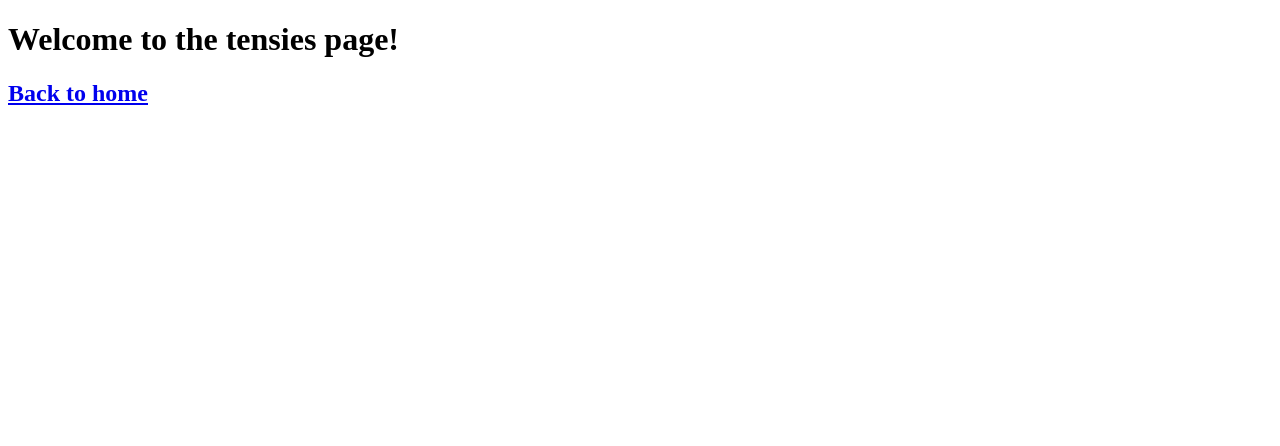
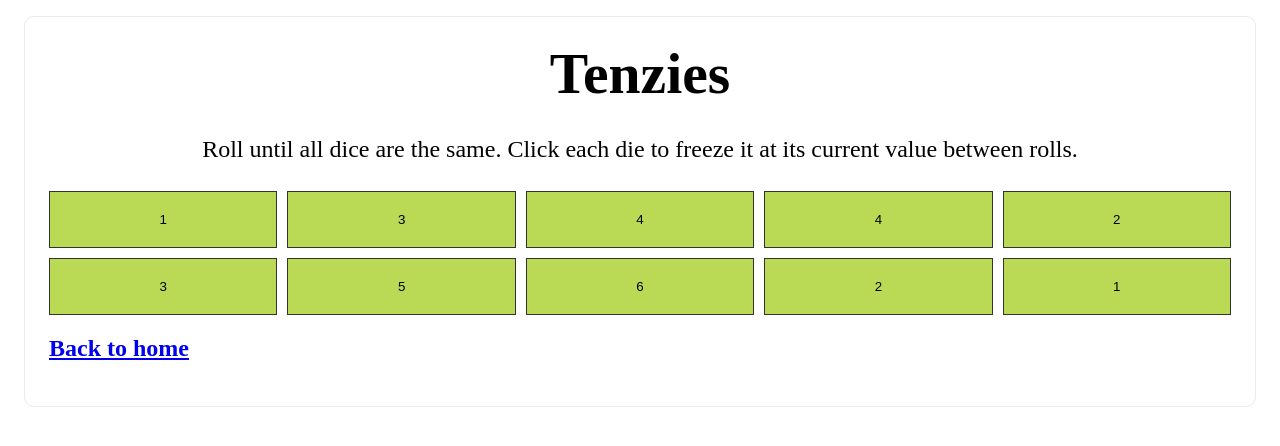
Before and after one commit to jyoung10078/acadia, a Next.js app: page /tensies/page in a window 1280 px wide. Shown: the top 446 px of the page. Built offline with nearby package versions, Linux system fonts and the light colour scheme.

Commit message:
Initial Layout of Tensies

```diff
--- a/pages/index.modules.css
+++ /dev/null
@@ -1,74 +0,0 @@
-html,
-body {
-  padding: 0;
-  margin: 0;
-  font-family:
-    Inter,
-    -apple-system,
-    BlinkMacSystemFont,
-    Segoe UI,
-    Roboto,
-    Oxygen,
-    Ubuntu,
-    Cantarell,
-    Fira Sans,
-    Droid Sans,
-    Helvetica Neue,
-    sans-serif;
-}
-
-a {
-  color: inherit;
-  text-decoration: none;
-}
-
-* {
-  box-sizing: border-box;
-}
-
-img {
-  max-width: 100%;
-  height: auto;
-}
-
-main {
-    padding: 5rem 0;
-    flex: 1;
-    display: flex;
-    flex-direction: column;
-    justify-content: center;
-    align-items: center;
-  }
-  footer {
-    width: 100%;
-    height: 100px;
-    border-top: 1px solid #eaeaea;
-    display: flex;
-    justify-content: center;
-    align-items: center;
-  }
-  footer img {
-    margin-left: 0.5rem;
-  }
-  footer a {
-    display: flex;
-    justify-content: center;
-    align-items: center;
-    text-decoration: none;
-    color: inherit;
-  }
-  code {
-    background: #fafafa;
-    border-radius: 5px;
-    padding: 0.75rem;
-    font-size: 1.1rem;
-    font-family:
-      Menlo,
-      Monaco,
-      Lucida Console,
-      Liberation Mono,
-      DejaVu Sans Mono,
-      Bitstream Vera Sans Mono,
-      Courier New,
-      monospace;
-  }
--- a/pages/tensies/page.tsx
+++ b/pages/tensies/page.tsx
@@ -1,14 +1,28 @@
-
+'use client';
 import Link from 'next/link';
-import styles from '../tensies/tensies.modules.css';
+import styles from '../../styles/Home.module.css';
+import { useState } from 'react';
 
 export default function Page() {
+    const [diceArray, setDiceArray] = useState<number[]>([1,3,4,4,2,3,5,6,2,1]);
+
+
+
     return(
         <>
-            <h1>Welcome to the tensies page!</h1>
-            <h2>
-                <Link href="/">Back to home</Link>
-            </h2>
+            <body>
+                <div className={styles.specialcard}>
+                    <h1 className={styles.title}>Tenzies</h1>
+                    <p className={styles.description}>Roll until all dice are the same. Click each die to freeze it at its current value between rolls.</p>
+                    <div className={styles.dice_container}>
+                        {diceArray.map((die) => <button className={styles.die}>{die}</button>)}
+                    </div>
+                    <h2>
+                        <Link href="/">Back to home</Link>
+                    </h2>
+                </div>
+            </body>
+
         </>
 
     )
--- a/pages/tensies/tensies.modules.css
+++ /dev/null
@@ -1,74 +0,0 @@
-html,
-body {
-  padding: 0;
-  margin: 0;
-  font-family:
-    Inter,
-    -apple-system,
-    BlinkMacSystemFont,
-    Segoe UI,
-    Roboto,
-    Oxygen,
-    Ubuntu,
-    Cantarell,
-    Fira Sans,
-    Droid Sans,
-    Helvetica Neue,
-    sans-serif;
-}
-
-a {
-  color: inherit;
-  text-decoration: none;
-}
-
-* {
-  box-sizing: border-box;
-}
-
-img {
-  max-width: 100%;
-  height: auto;
-}
-
-main {
-    padding: 5rem 0;
-    flex: 1;
-    display: flex;
-    flex-direction: column;
-    justify-content: center;
-    align-items: center;
-  }
-  footer {
-    width: 100%;
-    height: 100px;
-    border-top: 1px solid #eaeaea;
-    display: flex;
-    justify-content: center;
-    align-items: center;
-  }
-  footer img {
-    margin-left: 0.5rem;
-  }
-  footer a {
-    display: flex;
-    justify-content: center;
-    align-items: center;
-    text-decoration: none;
-    color: inherit;
-  }
-  code {
-    background: #fafafa;
-    border-radius: 5px;
-    padding: 0.75rem;
-    font-size: 1.1rem;
-    font-family:
-      Menlo,
-      Monaco,
-      Lucida Console,
-      Liberation Mono,
-      DejaVu Sans Mono,
-      Bitstream Vera Sans Mono,
-      Courier New,
-      monospace;
-  }
--- a/styles/Home.module.css
+++ b/styles/Home.module.css
@@ -80,6 +80,20 @@
   line-height: 1.5;
 }
 
+.specialcard {
+  margin: 1rem;
+  flex-basis: 45%;
+  padding: 1.5rem;
+  text-align: left;
+  color: inherit;
+  text-decoration: none;
+  border: 1px solid #eaeaea;
+  border-radius: 10px;
+  transition:
+    color 0.15s ease,
+    border-color 0.15s ease;
+}
+
 .logo {
   height: 1em;
 }
@@ -90,3 +104,24 @@
     flex-direction: column;
   }
 }
+
+.dice_container {
+  display: grid;
+  grid-template-columns: repeat(5 ,1fr);
+  gap: 10px;
+}
+
+.die {
+  background-color: #bada55;
+  padding: 20px;
+  text-align: center;
+  border: 1px solid #333;
+}
+
+.die:hover {
+  background-color: #badaba;
+}
+
+.die:active {
+  background-color: red;
+}
```
Also changed, not shown: package.json (+17 -2 lines), 1 other file (tests, documents, lock files or other folders).
